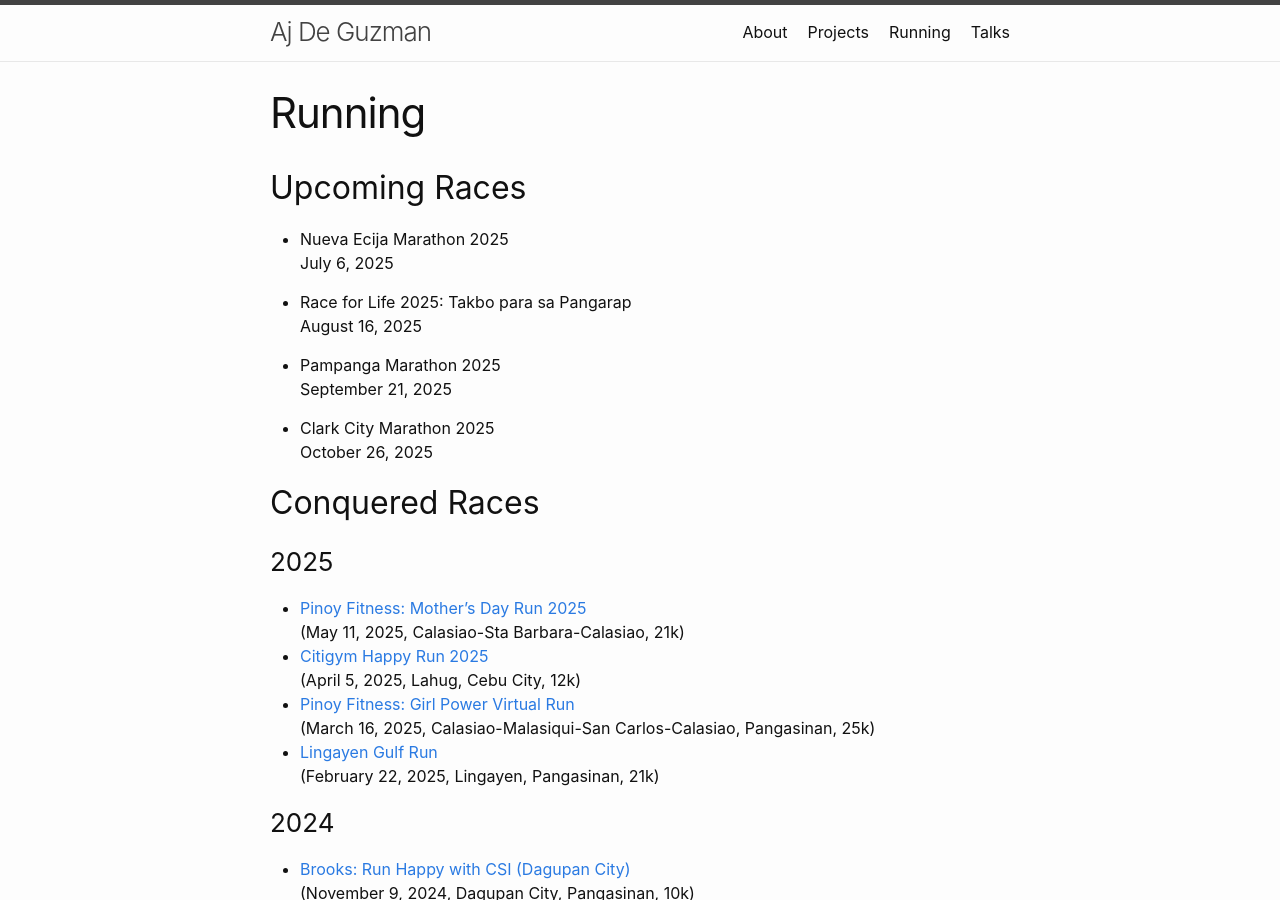
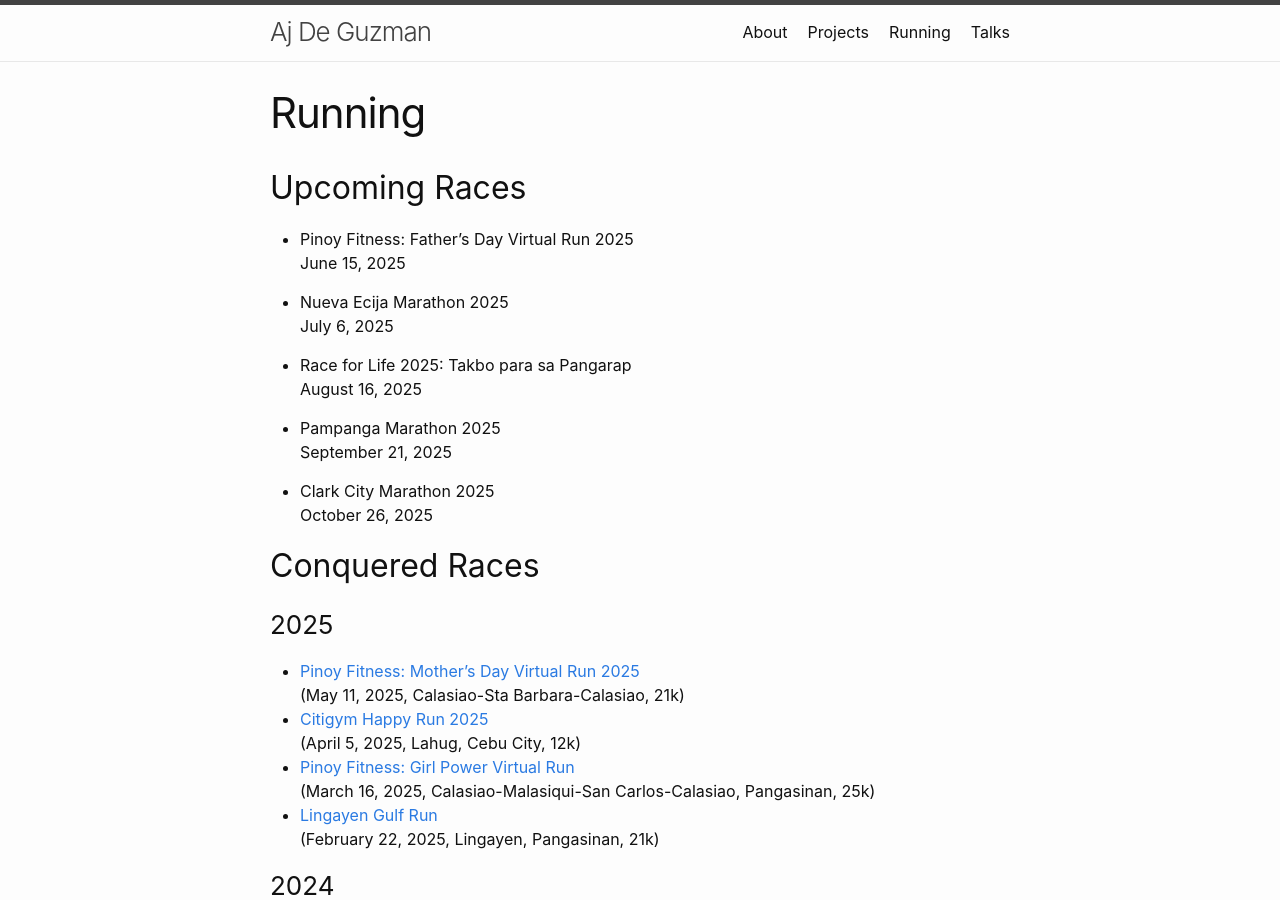
Before and after one commit to ajdeguzman/ajdeguzman.github.io, a Jekyll site: the page built from running.md, in a window 1280 px wide and 900 px high. Built offline with Jekyll 4.4.1, drawn with Linux system fonts in a browser that asks for light colours.

Commit message:
Update running.md

```diff
--- a/running.md
+++ b/running.md
@@ -5,6 +5,9 @@ permalink: /running/
 ---
 
 ## Upcoming Races
+
+- Pinoy Fitness: Father's Day Virtual Run 2025
+<br> June 15, 2025
 
 - Nueva Ecija Marathon 2025
 <br> July 6, 2025
@@ -22,7 +25,7 @@ permalink: /running/
 ## Conquered Races
 
 ### 2025
-- [Pinoy Fitness: Mother's Day Run 2025](https://www.strava.com/activities/14440396287)
+- [Pinoy Fitness: Mother's Day Virtual Run 2025](https://www.strava.com/activities/14440396287)
 <br> (May 11, 2025, Calasiao-Sta Barbara-Calasiao, 21k)
 - [Citigym Happy Run 2025](https://www.strava.com/activities/14091602387)
 <br> (April 5, 2025, Lahug, Cebu City, 12k)
```
